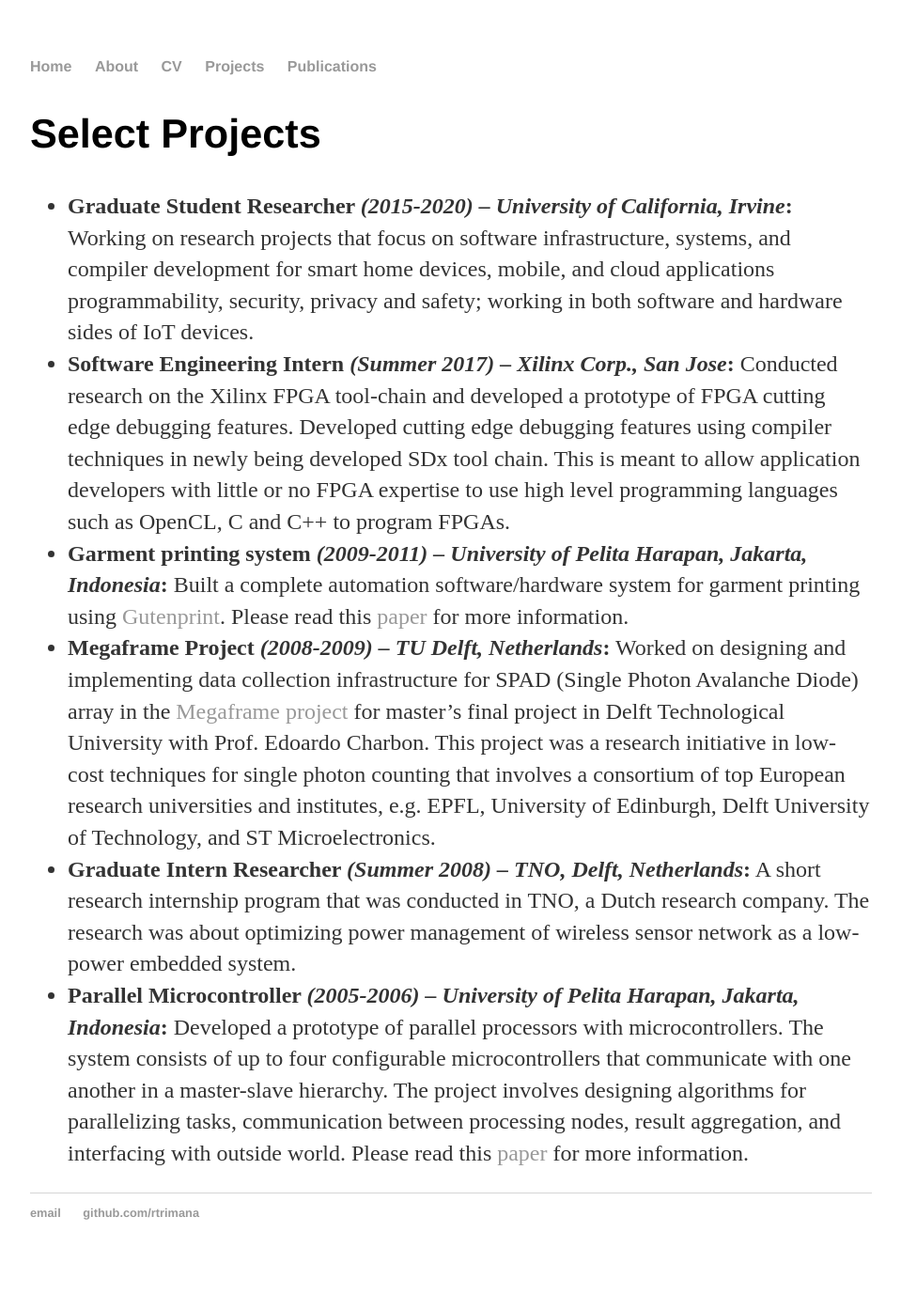
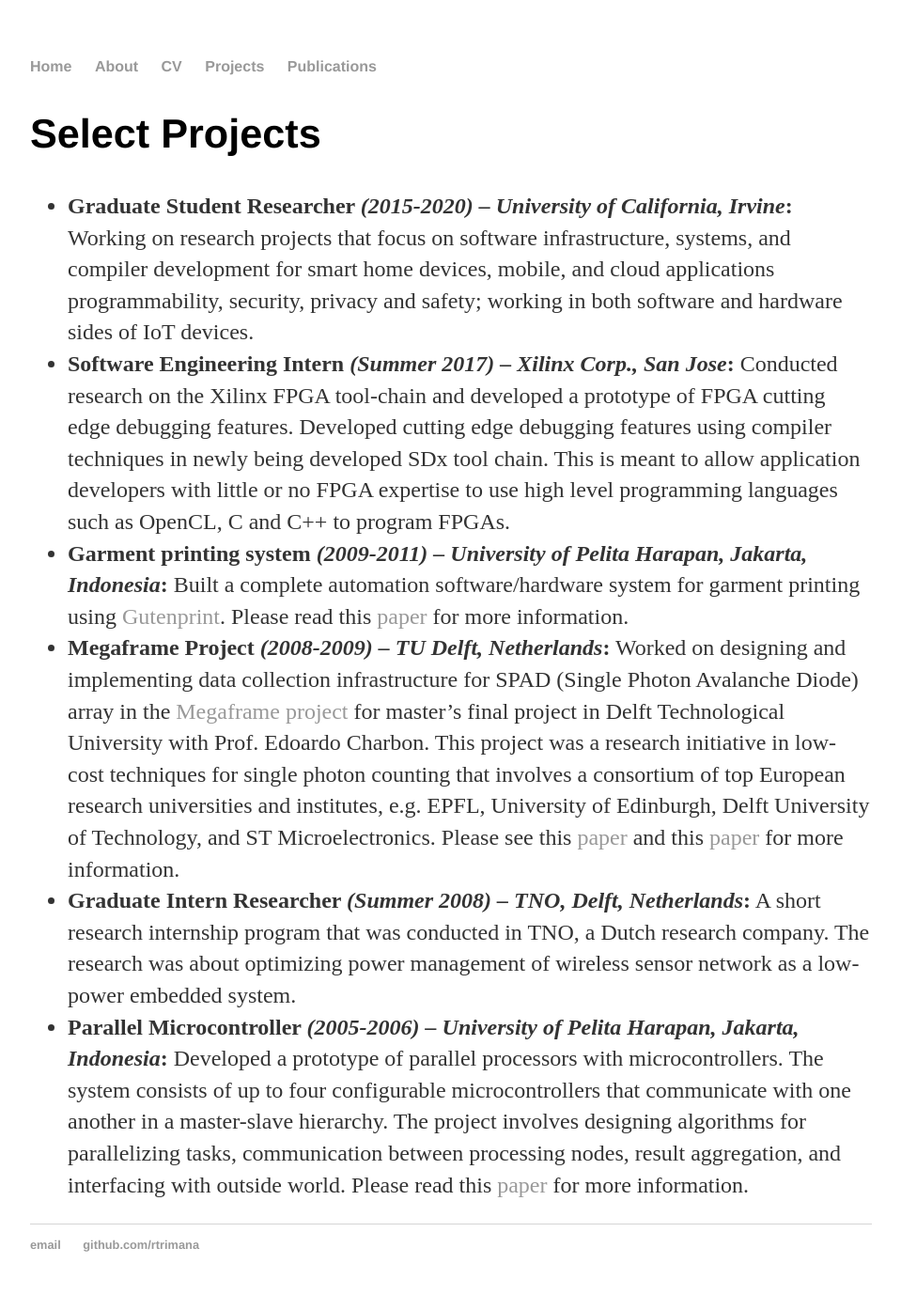
Before and after one commit to rtrimana/rahmaditrimananda.github.io, a Jekyll site: the page built from projects/index.html, in a window 1280 px wide. Shown: the whole page at 94% size, without its empty margins (160-1119 px from the left). Built offline with Jekyll 4.4.1, drawn with Linux system fonts in a browser that asks for light colours; before the commit the page ends 1360 px from its top, so only the background shows below that.

Commit message:
Update index.html

```diff
--- a/projects/index.html
+++ b/projects/index.html
@@ -8,7 +8,7 @@
 			<li><strong>Graduate Student Researcher <em>(2015-2020) – University of California, Irvine</em>:</strong> Working on research projects that focus on software infrastructure, systems, and compiler development for smart home devices, mobile, and cloud applications programmability, security, privacy and safety; working in both software and hardware sides of IoT devices.</li>
 			<li><strong>Software Engineering Intern <em>(Summer 2017) – Xilinx Corp., San Jose</em>:</strong> Conducted research on the Xilinx FPGA tool-chain and developed a prototype of FPGA cutting edge debugging features. Developed cutting edge debugging features using compiler techniques in newly being developed SDx tool chain. This is meant to allow application developers with little or no FPGA expertise to use high level programming languages such as OpenCL, C and C++ to program FPGAs.</li>
 			<li><strong>Garment printing system <em>(2009-2011) – University of Pelita Harapan, Jakarta, Indonesia</em>:</strong> Built a complete automation software/hardware system for garment printing using <a href="http://gimp-print.sourceforge.net/" target="_blank">Gutenprint</a>. Please read this <a href="http://repository.petra.ac.id/15699/1/Proceeding_Final.pdf#page=233" target="_blank">paper</a> for more information.</li>
-			<li><strong>Megaframe Project <em>(2008-2009) – TU Delft, Netherlands</em>:</strong> Worked on designing and implementing data collection infrastructure for SPAD (Single Photon Avalanche Diode) array in the <a href="http://www.megaframe.eu/" target="_blank">Megaframe project</a> for master’s final project in Delft Technological University with Prof. Edoardo Charbon. This project was a research initiative in low-cost techniques for single photon counting that involves a consortium of top European research universities and institutes, e.g. EPFL, University of Edinburgh, Delft University of Technology, and ST Microelectronics.</li>
+			<li><strong>Megaframe Project <em>(2008-2009) – TU Delft, Netherlands</em>:</strong> Worked on designing and implementing data collection infrastructure for SPAD (Single Photon Avalanche Diode) array in the <a href="http://www.megaframe.eu/" target="_blank">Megaframe project</a> for master’s final project in Delft Technological University with Prof. Edoardo Charbon. This project was a research initiative in low-cost techniques for single photon counting that involves a consortium of top European research universities and institutes, e.g. EPFL, University of Edinburgh, Delft University of Technology, and ST Microelectronics. Please see this <a href="https://ieeexplore.ieee.org/abstract/document/6176268/" target="_blank">paper</a> and this <a href="https://www.spiedigitallibrary.org/conference-proceedings-of-spie/7780/77801H/High-frame-rate-TCSPC-FLIM-using-a-novel-SPAD-based/10.1117/12.860769.full?SSO=1&tab=ArticleLink" target="_blank">paper</a> for more information.</li>
 			<li><strong>Graduate Intern Researcher <em>(Summer 2008) – TNO, Delft, Netherlands</em>:</strong> A short research internship program that was conducted in TNO, a Dutch research company. The research was about optimizing power management of wireless sensor network as a low-power embedded system.</li>
 			<li><strong>Parallel Microcontroller <em>(2005-2006) – University of Pelita Harapan, Jakarta, Indonesia</em>:</strong> Developed a prototype of parallel processors with microcontrollers. The system consists of up to four configurable microcontrollers that communicate with one another in a master-slave hierarchy. The project involves designing algorithms for parallelizing tasks, communication between processing nodes, result aggregation, and interfacing with outside world. Please read this <a href="https://yudiagusta.files.wordpress.com/2009/11/92-98-snsi06-16-parallel-microcontrolers-at89c52-parallel-processors-in-embedded-system-application-of-robotics.pdf" target="_blank">paper</a> for more information.</li>
 			</ul>
```
